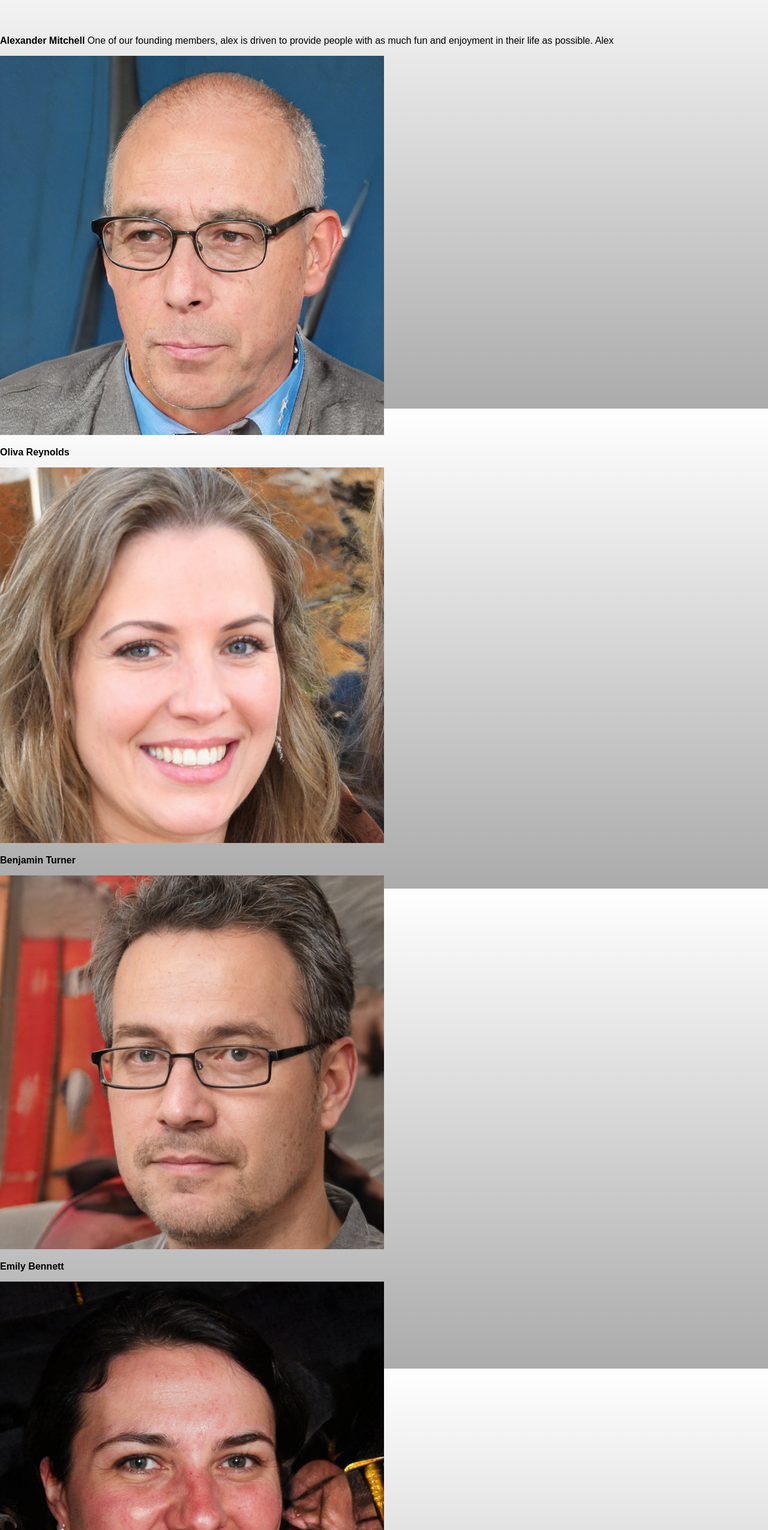
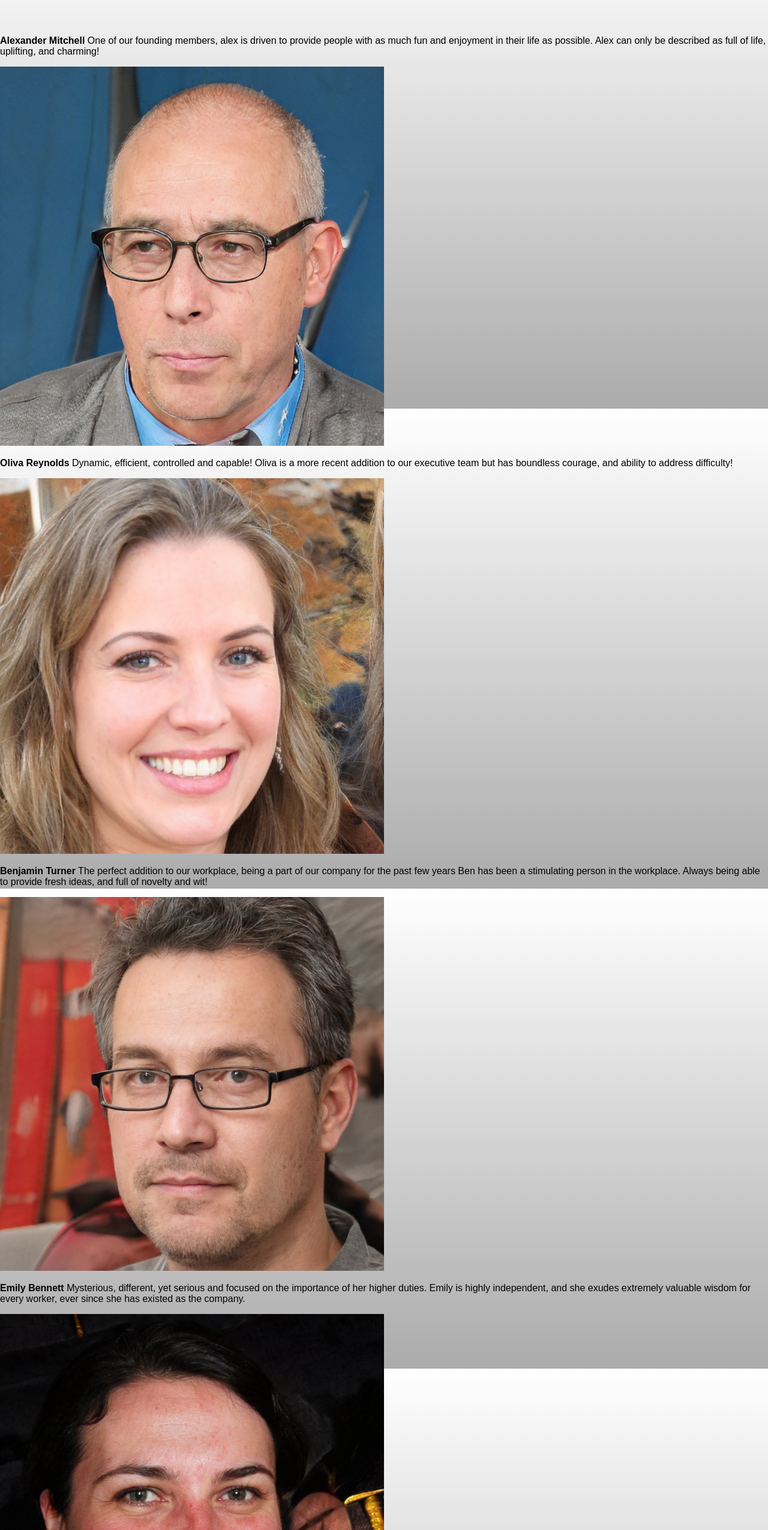
Before and after one commit to fiorittoev/system82, a website: page templates/employeeAbout.html in a window 1280 px wide. Shown: the part 119-2669 px from the top of the page at 60% size. Drawn offline with Linux system fonts and the light colour scheme; files that its build step writes are made by us from their sources; files whose address does not match are found by name.

Commit message:
ABout page flavor text

```diff
--- a/templates/employeeAbout.html
+++ b/templates/employeeAbout.html
@@ -3,14 +3,13 @@
 <head>
     <meta charset="UTF-8">
     <title>Employee About</title>
-    <link rel="stylesheet" href= "../employeeAbout.css">
+    <link rel="stylesheet" href= "/static/employeeAbout.css">
 </head>
 
 <ul>
     <li><a href="..">Home</a></li>
     <li><a href="./FAQ">FAQ</a></li>
     <li><a href="./About">About</a></li>
-    <li><a href="./CreateAccount">Create Account</a></li>
 </ul>
 
 <body>
@@ -20,24 +19,31 @@
     <p>
         <strong>Alexander Mitchell</strong>
         One of our founding members, alex is driven to provide people with as much fun and enjoyment in their life as
-        possible. Alex
+        possible. Alex can only be described as full of life, uplifting, and charming!
     </p>
     <img  src="../CEO1.png" alt="Alex">
     <br>
     <p>
         <strong>Oliva Reynolds</strong>
+        Dynamic, efficient, controlled and capable! Oliva is a more recent addition to our executive team but has
+        boundless courage, and ability to address difficulty!
     </p>
     <img  src="../CEO4.png" alt="Oliva">
     <br>
     <p>
         <strong>Benjamin Turner</strong>
+        The perfect addition to our workplace, being a part of our company for the past few years Ben has been a
+        stimulating person in the workplace. Always being able to provide fresh ideas, and full of novelty and wit!
     </p>
     <img  src="../CEO2.png" alt="Ben">
     <br>
     <p>
         <strong>Emily Bennett</strong>
-        <br>
+        Mysterious, different, yet serious and focused on the importance of her higher duties. Emily is highly
+        independent, and she exudes extremely valuable wisdom for every worker, ever since she has existed as the
+        company.
     </p>
     <img  src="../CEO3Corrupt.png" alt="Emily and the company">
+    <br>
 </body>
 </html>
```
Also changed, not shown: static/employeeAbout.css (renamed from EmployeeAccess/employeeAbout.css).
